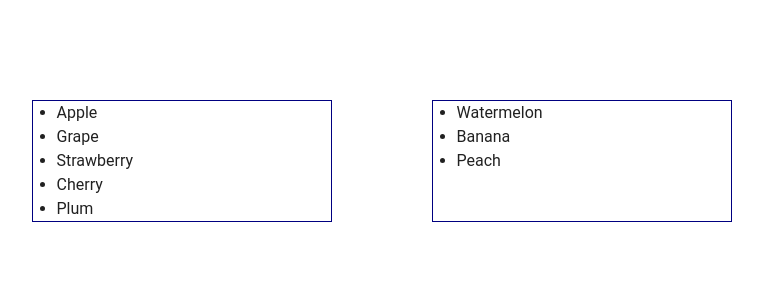
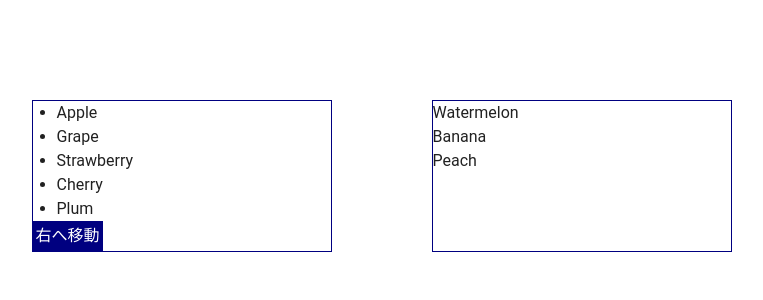
Before and after one commit to daxi0823/iimon_frontC, a Vue app: page / in a window 1280 px wide. Shown: the top 300 px of the page, without its empty margins (211-974 px from the left). Built offline with nearby package versions, Linux system fonts and the light colour scheme; the HTML template or start-up script is replaced by a standard one.

Commit message:
ボタン追加

```diff
--- a/src/components/rightItems.vue
+++ b/src/components/rightItems.vue
@@ -1,10 +1,8 @@
 <template>
-  <div>
-    <ul>
-      <li v-for="(item, index) in rightItems" :key="index">
-        {{item.name}}
-      </li>
-    </ul>
+  <div class="contentBox">
+    <div v-for="(item, index) in rightItems" :key="index">
+      {{item.name}}
+    </div>
   </div>
 </template>
 
@@ -25,3 +23,6 @@ export default {
   }
 }
 </script>
+
+<style scoped>
+</style>
--- a/src/views/HomeView.vue
+++ b/src/views/HomeView.vue
@@ -2,10 +2,13 @@
   <div class="mainWrapper">
     <div class="leftBox">
       <leftItems/>
+      <input type="button" class="submitButton" @click="transferToRight" value="右へ移動">
     </div>
     <div class="rightBox">
       <rightItems/>
+      <input type="text">
     </div>
+
 
   </div>
 </template>
@@ -20,7 +23,9 @@ export default {
     }
   },
   methods: {
-
+    transferToRight() {
+      console.log(leftItems.slice(-1)[0])
+    }
   },
   components: {
     leftItems,
```
